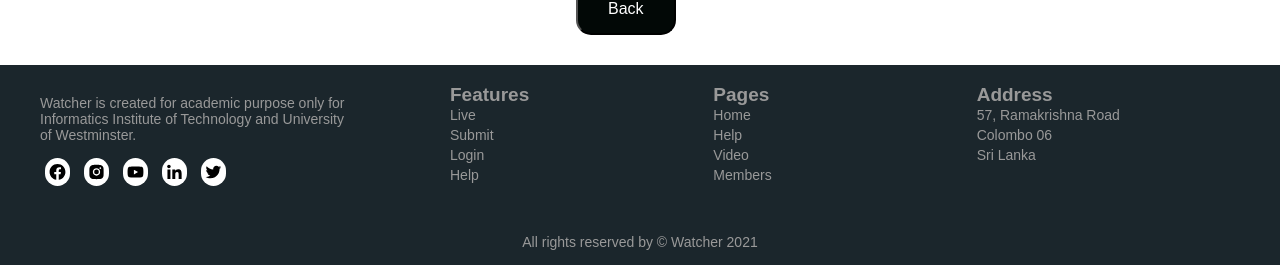
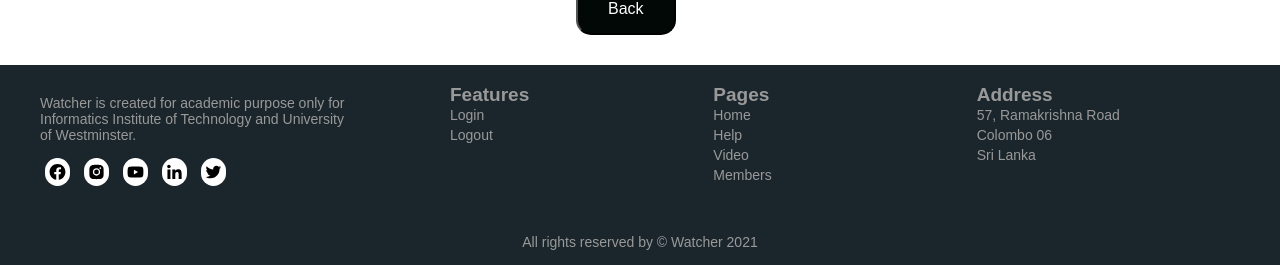
Before and after one commit to Software-Development-Group-Project/Watcher, a Flask app: page /add in a window 1280 px wide. Shown: the part 663-928 px from the top of the page. Run offline with Flask 2, Linux system fonts and the light colour scheme.

Commit message:
Update layout.html

```diff
--- a/watcher/templates/layout.html
+++ b/watcher/templates/layout.html
@@ -147,10 +147,8 @@
             <li class="group-links">
                 <h4>Features</h4>
                 <ul class="box">
-                    <li><a href="{{ url_for('live') }}">Live</a></li>
-                    <li><a href="{{ url_for('login') }}">Submit</a></li>
                     <li><a href="{{ url_for('login') }}">Login</a></li>
-                    <li><a href="{{ url_for('help') }}">Help</a></li>
+                    <li><a href="{{ url_for('logout') }}">Logout</a></li>
                 </ul>
             </li>
             <li class="group-links">
```
